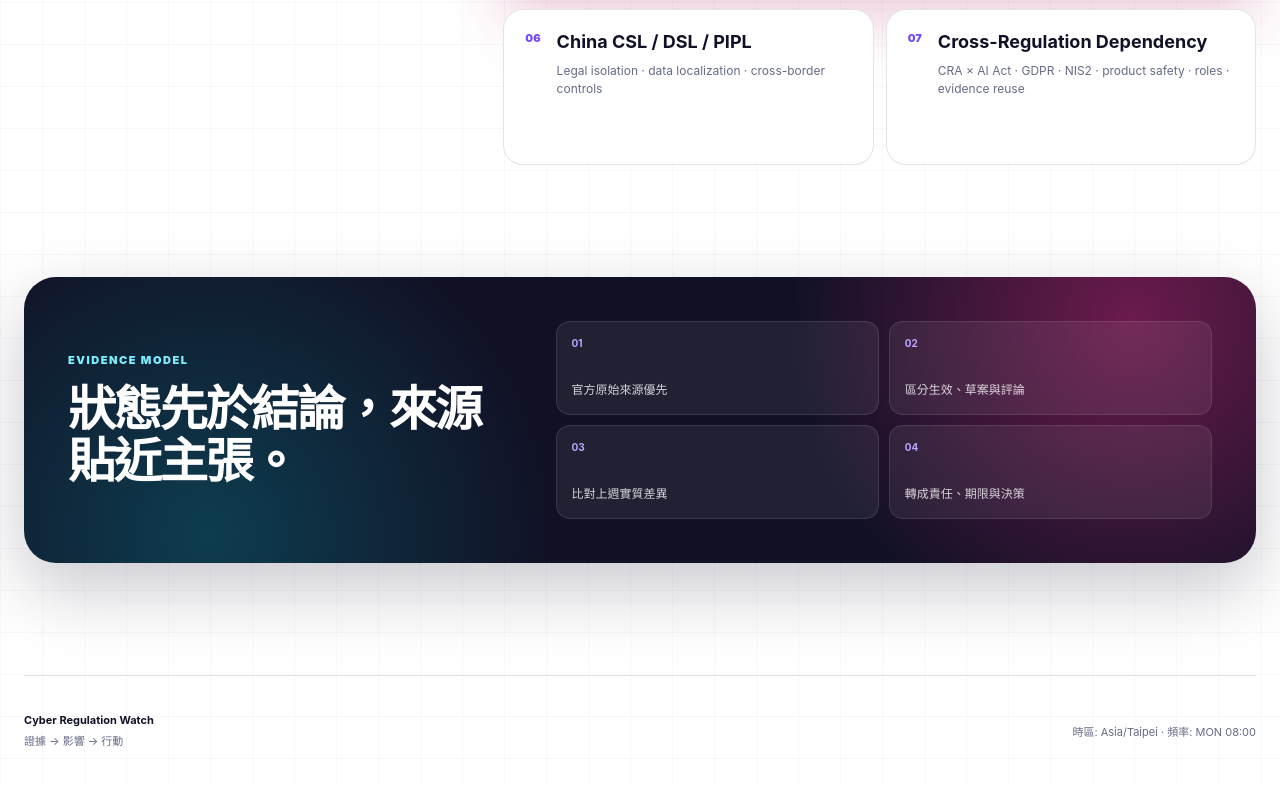
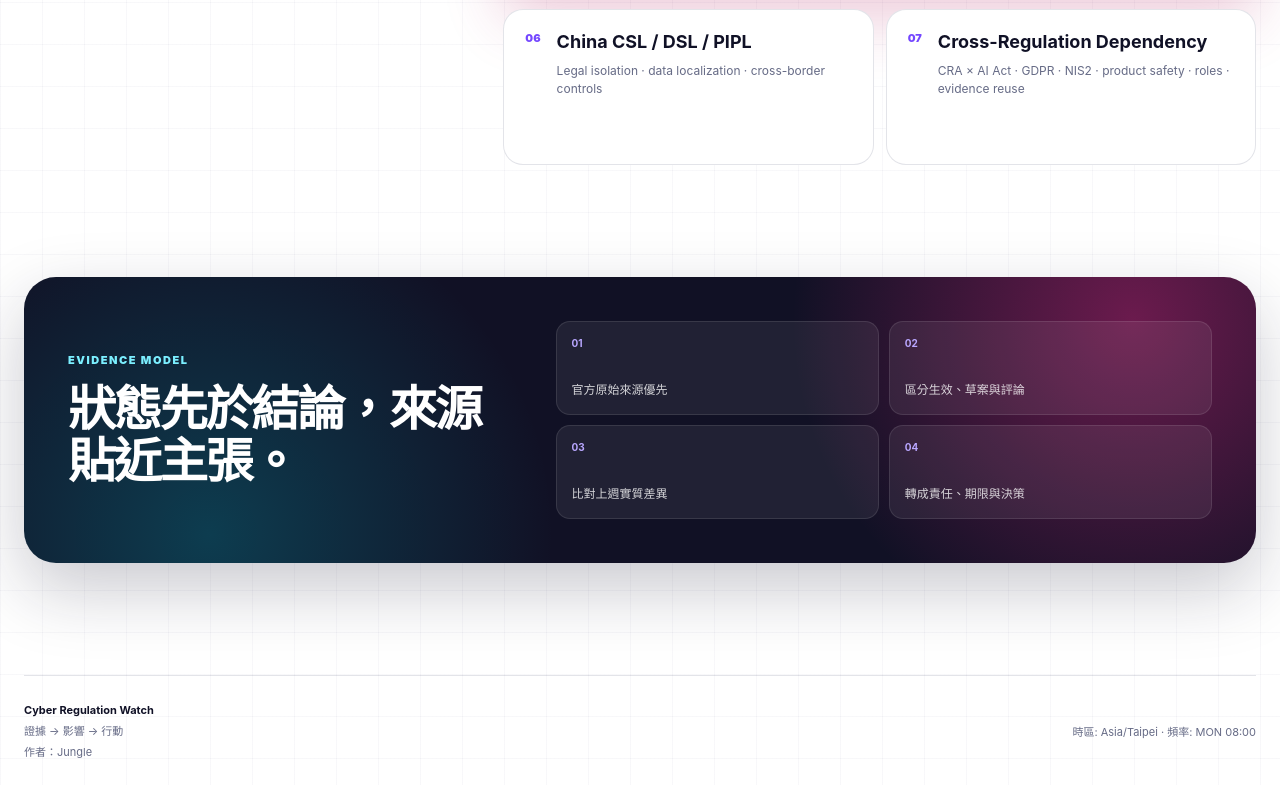
Before and after one commit to chinchiang/CyberRegulationWatch, a plain HTML site: page index.html in a window 1280 px wide. Shown: the part 3358-4143 px from the top of the page. Drawn offline with Linux system fonts and the light colour scheme.

Commit message:
Credit Jungle on the website

```diff
--- a/index.html
+++ b/index.html
@@ -281,6 +281,7 @@
       <div>
         <strong>Cyber Regulation Watch</strong>
         <span data-i18n="footerLine">Evidence → Impact → Action</span>
+        <span data-i18n="authorCredit">作者：Jungle</span>
       </div>
       <p><span data-i18n="timezone">Timezone</span>: Asia/Taipei · <span data-i18n="cadence">Cadence</span>: MON 08:00</p>
     </footer>
```
